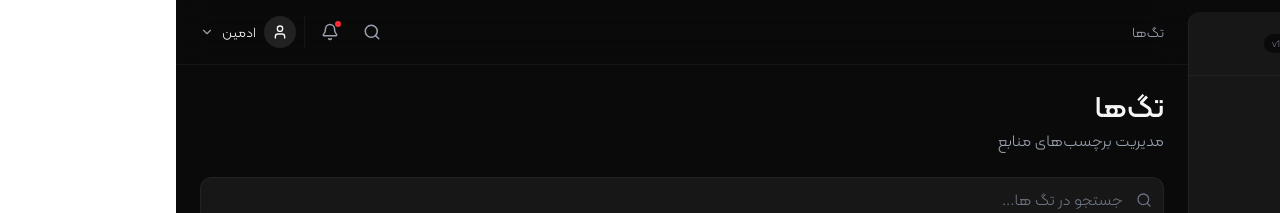
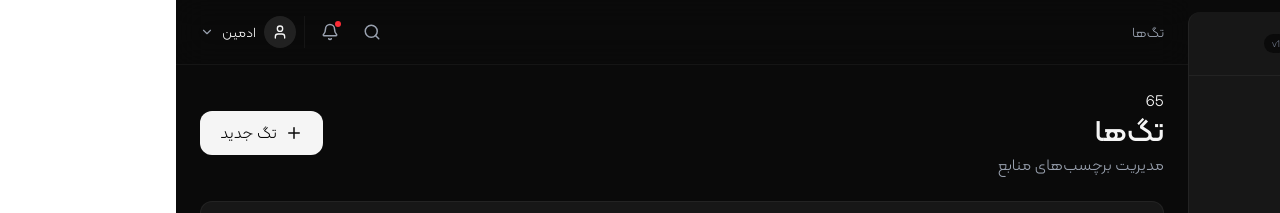
Before and after one commit to hossain-yzdani/DevShelf, a Next.js app in the folder apps/dashboard/: page /tags in a window 1280 px wide. Shown: the top 213 px of the page. Built offline with nearby package versions, Linux system fonts and the light colour scheme; no server answers.

Commit message:
edit: edit items

```diff
--- a/apps/dashboard/components/main/Header/Header.tsx
+++ b/apps/dashboard/components/main/Header/Header.tsx
@@ -23,11 +23,11 @@ const Header = (props: TProps) => {
   if (props.setOpen) {
     return (
       <div className="flex flex-col md:flex-row md:items-center md:justify-between gap-4">
-        <div>
+        <div>65
           <h1 className="text-3xl font-bold text-[#F5F5F5]">{props.title}</h1>
           <p className="text-gray-400 mt-1">{props.description}</p>
         </div>
-        {props.is && (
+        {!props.is && (
           <button
             onClick={() => props.setOpen?.(true)}
             className="flex items-center gap-2 px-5 py-2.5 rounded-xl bg-[#F5F5F5] text-[#0A0A0A] font-medium hover:bg-[#F5F5F5]/90 transition"
```
